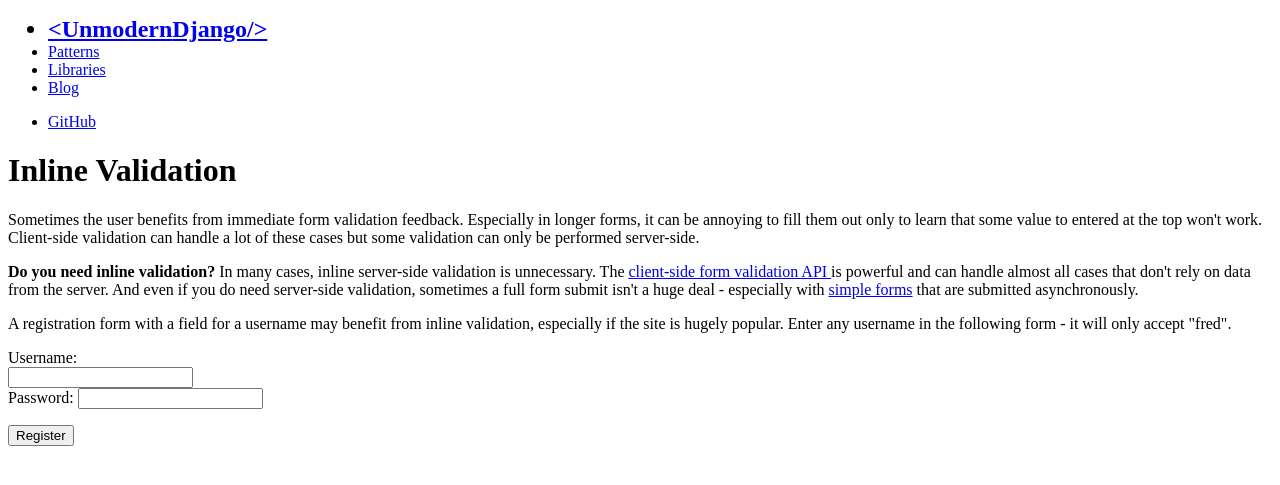
After one commit to Fingel/unmoderndjango, a Django app: page /patterns/inline_validation/ in a window 1280 px wide. The commit adds this page. Shown: the top 485 px of the page. Run offline with Django 5.2, Linux system fonts and the light colour scheme; some libraries are stand-ins or nearby versions.

Commit message:
Implementation for inline validation

```diff
--- /dev/null
+++ b/patterns/templates/patterns/inline_validation/form.html
@@ -0,0 +1,29 @@
+<form
+    hx-post="{% url 'patterns:inline-validation-form' %}"
+    hx-swap="outerHTML"
+>
+    {% csrf_token %}
+    <div>
+        {{ form.username.label_tag }}
+        <ul class="errorlist">
+            {% for error in form.username.errors %}
+            <li>{{ error }}</li>
+            {% endfor %}
+        </ul>
+        <input
+            hx-post="{% url 'patterns:inline-validation-username' %}"
+            hx-params="not password"
+            hx-swap="innerHTML"
+            hx-target="previous .errorlist"
+            id="id_username" type="text" name="username"
+            maxlength="200" required
+        >
+    </div>
+    <div>
+        {{ form.password.as_field_group }}
+    </div>
+    <p>
+        <input type="submit" value="Register">
+    </p>
+    <p>{{ message }}</p>
+</form>
--- /dev/null
+++ b/patterns/templates/patterns/inline_validation/index.html
@@ -0,0 +1,26 @@
+{% extends 'base/base.html' %}
+{% block content %}
+<h1>Inline Validation</h1>
+<p>Sometimes the user benefits from immediate form validation feedback.
+    Especially in longer forms, it can be annoying to fill them out only to
+    learn that some value to entered at the top won't work. Client-side
+    validation can handle a lot of these cases but some validation can
+    only be performed server-side.
+</p>
+<p class="box warn">
+    <strong class="block titlebar">Do you need inline validation?</strong>
+    In many cases, inline server-side validation is unnecessary. The
+    <a href="https://developer.mozilla.org/en-US/docs/Learn/Forms/Form_validation">
+        client-side form validation API
+    </a> is powerful and can handle almost all cases that don't rely on data from
+    the server. And even if you do need server-side validation, sometimes a full
+    form submit isn't a huge deal - especially with
+    <a href="{% url 'patterns:simple-form-index' %}">simple forms</a> that are submitted
+    asynchronously.
+</p>
+<p>A registration form with a field for a username may benefit from inline validation,
+    especially if the site is hugely popular. Enter any username in the following form -
+    it will only accept "fred".
+</p>
+{% include 'patterns/inline_validation/form.html' with form=form %}
+{% endblock %}
--- a/patterns/urls.py
+++ b/patterns/urls.py
@@ -1,11 +1,26 @@
 from django.urls import path
 from django.views.generic import TemplateView
 
-from patterns.views import simple_forms
+from patterns.views import inline_validation, simple_forms
 
 app_name = "patterns"
 urlpatterns = [
     path("", TemplateView.as_view(template_name="patterns/index.html"), name="index"),
     path("simple_forms/", simple_forms.index_view, name="simple-form-index"),
     path("simple_forms/form", simple_forms.form_view, name="simple-form"),
+    path(
+        "inline_validation/",
+        inline_validation.index_view,
+        name="inline-validation-index",
+    ),
+    path(
+        "inline_validation/form",
+        inline_validation.form_view,
+        name="inline-validation-form",
+    ),
+    path(
+        "inline_validation/username",
+        inline_validation.username_validation_view,
+        name="inline-validation-username",
+    ),
 ]
--- /dev/null
+++ b/patterns/views/inline_validation.py
@@ -0,0 +1,52 @@
+from django import forms
+from django.http import HttpResponse
+from django.shortcuts import render
+
+
+def valid_username(username: str) -> bool:
+    """
+    Validation logic would go here most likely a database
+    lookup. This example just compares the string to
+    "fred".
+    """
+    return username.lower() == "fred"
+
+
+class RegistrationForm(forms.Form):
+    username = forms.CharField(max_length=200)
+    password = forms.CharField(widget=forms.PasswordInput())
+
+    def clean_username(self):
+        username = self.cleaned_data["username"]
+        if not valid_username(username):
+            raise forms.ValidationError("That username is taken.")
+        return username
+
+
+def form_view(request):
+    if request.method == "POST":
+        form = RegistrationForm(request.POST)
+        if form.is_valid():
+            message = "Registration successful!"
+            form = RegistrationForm()  # reset the form
+        else:
+            message = "Please correct the above errors to continue."
+        return render(
+            request,
+            "patterns/inline_validation/form.html",
+            {"form": form, "message": message},
+        )
+
+
+def username_validation_view(request):
+    if request.method == "POST":
+        username = request.POST.get("username")
+        if not valid_username(username):
+            return HttpResponse(b"<li>That username is taken.</li>")
+        else:
+            return HttpResponse(b"")
+
+
+def index_view(request):
+    form = RegistrationForm()
+    return render(request, "patterns/inline_validation/index.html", {"form": form})
```
Also changed, not shown: patterns/templates/patterns/index.html (+9 -2 lines).
